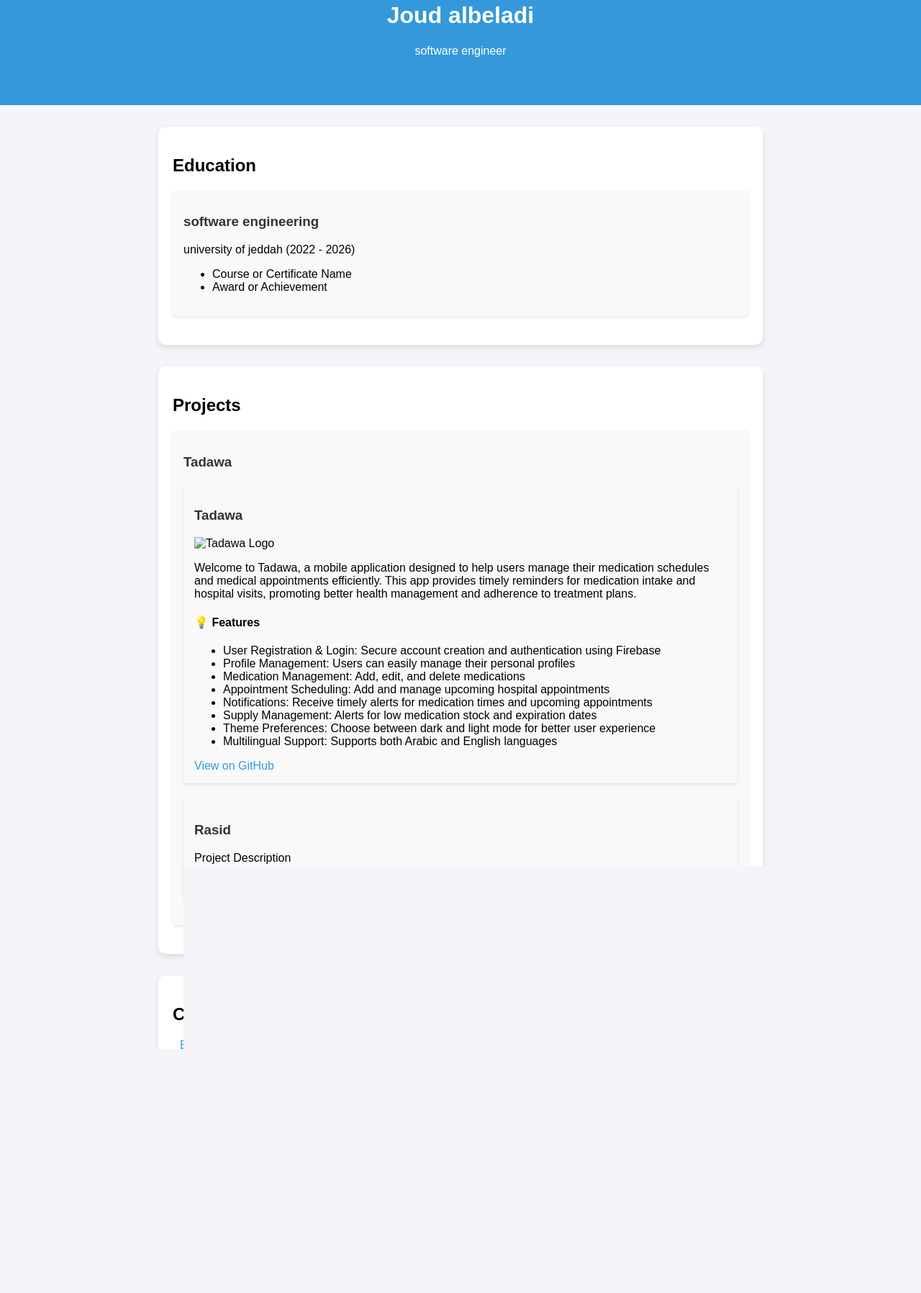
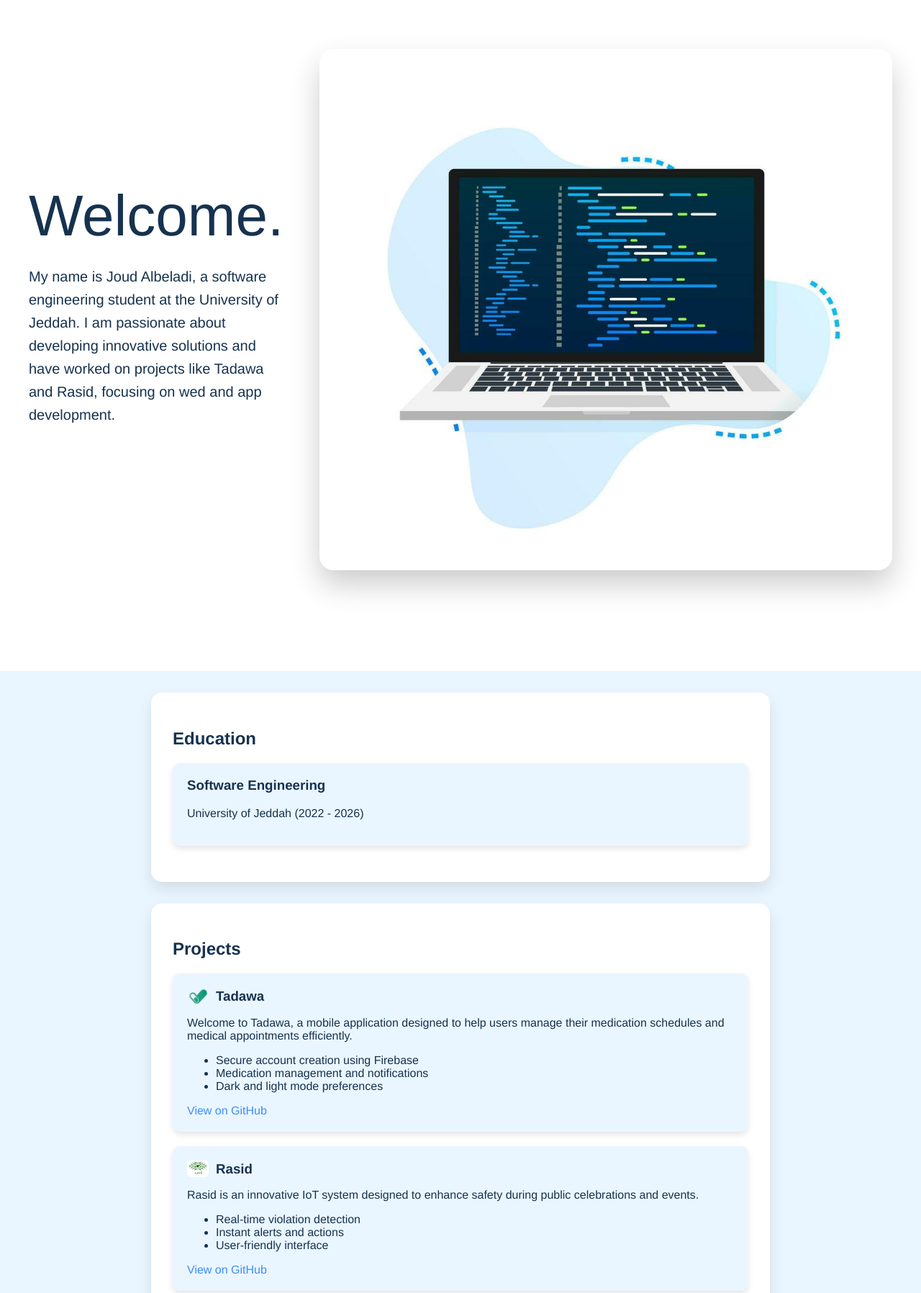
Before and after one commit to joud-7101/portfolio-website, a plain HTML site: page portfolio.html in a window 1280 px wide. Shown: the part 68-1864 px from the top of the page at 72% size. Before the commit the page ends 1669 px from the top, so only its background shows below. Drawn offline with Linux system fonts and the light colour scheme.

Commit message:
added rasid

```diff
--- a/portfolio.html
+++ b/portfolio.html
@@ -5,58 +5,66 @@
     <meta charset="UTF-8">
     <meta name="viewport" content="width=device-width, initial-scale=1.0">
     <title>Portfolio</title>
+    <!-- Link to External CSS -->
     <link rel="stylesheet" href="styleSheet.css">
 </head>
 
 <body>
     <!-- Header -->
     <header class="header">
-        <h1>Joud albeladi</h1>
-        <p>software engineer</p>
+        <div class="welcome-container">
+            <div class="welcome-text">
+                <h1>Welcome.</h1>
+                <p>My name is Joud Albeladi, a software engineering student at the University of Jeddah. I am passionate
+                    about developing innovative solutions and have worked on projects like Tadawa and Rasid, focusing on
+                    wed and app development.</p>
+            </div>
+            <div class="welcome-image">
+                <img src="labtop2.JPG" alt="Coding Setup">
+            </div>
+        </div>
     </header>
 
     <!-- Education Section -->
     <section class="education">
         <h2>Education</h2>
         <div class="card">
-            <h3>software engineering</h3>
-            <p>university of jeddah (2022 - 2026)</p>
-            <ul>
-                <li>Course or Certificate Name</li>
-                <li>Award or Achievement</li>
-            </ul>
+            <h3>Software Engineering</h3>
+            <p>University of Jeddah (2022 - 2026)</p>
+
         </div>
     </section>
 
     <!-- Projects Section -->
     <section class="projects">
         <h2>Projects</h2>
+
         <div class="card">
+            <div class="title-logo">
+                <img src="tadawaLogo.png" alt="Tadawa Logo" class="project-logo">
                 <h3>Tadawa</h3>
-            <div class="card">
-                <h3>Tadawa</h3>
-                <!-- App Logo -->
-                <img src="path_to_logo.png" alt="Tadawa Logo" class="project-logo">
+            </div>
             <p>Welcome to Tadawa, a mobile application designed to help users manage their medication schedules and
-                    medical appointments efficiently. This app provides timely reminders for medication intake and
-                    hospital visits, promoting better health management and adherence to treatment plans.</p>
-                <h4>💡 Features</h4>
+                medical appointments efficiently.</p>
             <ul>
-                    <li>User Registration & Login: Secure account creation and authentication using Firebase</li>
-                    <li>Profile Management: Users can easily manage their personal profiles</li>
-                    <li>Medication Management: Add, edit, and delete medications</li>
-                    <li>Appointment Scheduling: Add and manage upcoming hospital appointments</li>
-                    <li>Notifications: Receive timely alerts for medication times and upcoming appointments</li>
-                    <li>Supply Management: Alerts for low medication stock and expiration dates</li>
-                    <li>Theme Preferences: Choose between dark and light mode for better user experience</li>
-                    <li>Multilingual Support: Supports both Arabic and English languages</li>
+                <li>Secure account creation using Firebase</li>
+                <li>Medication management and notifications</li>
+                <li>Dark and light mode preferences</li>
             </ul>
             <a href="https://github.com/AreejAljuhani/Tadawa-app" target="_blank">View on GitHub</a>
         </div>
 
         <div class="card">
+            <div class="title-logo">
+                <img src="RasidLogo.png" alt="Rasid Logo" class="project-logo">
                 <h3>Rasid</h3>
-                <p>Project Description</p>
+            </div>
+            <p>Rasid is an innovative IoT system designed to enhance safety during public celebrations and events.</p>
+            <ul>
+                <li>Real-time violation detection</li>
+                <li>Instant alerts and actions</li>
+                <li>User-friendly interface</li>
+            </ul>
             <a href="https://github.com/Majd-sud/RASID" target="_blank">View on GitHub</a>
         </div>
     </section>
@@ -65,15 +73,21 @@
     <section class="contact">
         <h2>Contact Info</h2>
         <div class="social-links">
-            <a href="mailto:ajoud7101@gmai.com">Email</a>
-            <a href="https://github.com/joud-7101" target="_blank">GitHub</a>
-            <a href="https://www.linkedin.com/in/joud-albeladi-b42479322/" target="_blank">LinkedIn</a>
+            <a href="mailto:ajoud7101@gmai.com" target="_blank">
+                <img src="email-icon.png" alt="Email Icon"> Email
+            </a>
+            <a href="https://github.com/joud-7101" target="_blank">
+                <img src="hithubIcon.JPG" alt="GitHub Icon"> GitHub
+            </a>
+            <a href="https://www.linkedin.com/in/joud-albeladi-b42479322/" target="_blank">
+                <img src="lindinIcon.png" alt="LinkedIn Icon"> LinkedIn
+            </a>
         </div>
     </section>
 
     <!-- Footer -->
     <footer class="footer">
-        <p>© 2025 Joud albeladi. All rights reserved.</p>
+        <p>© 2025 Joud Albeladi. All rights reserved.</p>
     </footer>
 </body>
 
--- a/styleSheet.css
+++ b/styleSheet.css
@@ -1,18 +1,76 @@
 /* General Styles */
 body {
-    font-family: Arial, sans-serif;
-    background-color: #f4f4f9;
+    font-family: 'Helvetica Neue', sans-serif;
+    background-color: #EAF6FF;
+    /* Soft Light Blue */
     margin: 0;
     padding: 0;
+    overflow-x: hidden;
+    color: #16324F;
+    /* Deep Ocean Blue */
 }
 
-/* Header */
+/* Header Styles */
 .header {
-    text-align: center;
-    padding: 50px 0;
-    background-color: #3498db;
-    color: white;
+    background-color: #FFFFFF;
+    /* Pure White */
+    color: #16324F;
+    padding: 100px 20px;
+    min-height: 100vh;
+    display: flex;
+    align-items: center;
+    justify-content: center;
+    position: relative;
+    overflow: hidden;
+    z-index: 1;
 }
+
+.welcome-container {
+    display: flex;
+    align-items: center;
+    justify-content: space-between;
+    max-width: 1200px;
+    width: 100%;
+    gap: 50px;
+    position: relative;
+    z-index: 2;
+}
+
+.welcome-text {
+    flex: 1;
+}
+
+.welcome-text h1 {
+    font-size: 80px;
+    font-weight: 300;
+    margin: 0;
+    color: #16324F;
+    /* Deep Ocean Blue */
+    line-height: 1.2;
+}
+
+.welcome-text p {
+    font-size: 20px;
+    line-height: 1.6;
+    color: #16324F;
+    /* Bright Electric Blue */
+    max-width: 500px;
+}
+
+.welcome-image img {
+    max-width: 100%;
+    height: auto;
+    border-radius: 20px;
+    box-shadow: 0 20px 40px rgba(0, 0, 0, 0.2);
+    animation: float 6s ease-in-out infinite;
+    transition: transform 0.3s;
+}
+
+.welcome-image img:hover {
+    transform: scale(1.05);
+}
+
+
 
 /* Section Layout */
 .education,
@@ -20,42 +78,110 @@ body {
 .contact {
     max-width: 800px;
     margin: 30px auto;
-    padding: 20px;
-    background-color: white;
-    border-radius: 10px;
-    box-shadow: 0 4px 8px rgba(0, 0, 0, 0.1);
+    padding: 30px;
+    background-color: #FFFFFF;
+    /* Pure White */
+    border-radius: 15px;
+    box-shadow: 0 10px 20px rgba(0, 0, 0, 0.1);
+    transition: transform 0.3s;
+    color: #16324F;
+}
+
+.education:hover,
+.projects:hover,
+.contact:hover {
+    transform: translateY(-10px);
 }
 
 /* Cards */
 .card {
-    background-color: #f9f9f9;
-    padding: 15px;
-    border-radius: 5px;
+    background-color: #EAF6FF;
+    /* Soft Light Blue */
+    padding: 20px;
+    border-radius: 10px;
     margin-bottom: 20px;
-    box-shadow: 0 2px 4px rgba(0, 0, 0, 0.1);
+    box-shadow: 0 4px 8px rgba(0, 0, 0, 0.1);
+    transition: box-shadow 0.3s;
+    color: #16324F;
+}
+
+.card:hover {
+    box-shadow: 0 8px 16px rgba(0, 0, 0, 0.2);
 }
 
 .card h3 {
-    color: #333;
+    color: #16324F;
+    margin-top: 0;
 }
 
 .card a {
-    color: #3498db;
+    color: #3A8DFF;
+    /* Bright Electric Blue */
     text-decoration: none;
+    transition: color 0.3s;
 }
 
-/* Contact Links */
-.contact .social-links a {
-    margin: 0 10px;
-    color: #3498db;
+.card a:hover {
+    color: #A3FF67;
+    /* Lime Green Accent */
+}
+
+/* Flexbox for Project Content */
+.title-logo {
+    display: flex;
+    align-items: center;
+    gap: 10px;
+}
+
+/* Style for the Project Logo */
+.project-logo {
+    max-width: 30px;
+    height: auto;
+    flex-shrink: 0;
+    border-radius: 5px;
+}
+
+/* Adjust Heading */
+.title-logo h3 {
+    margin: 0;
+}
+
+/* Social Links */
+.social-links {
+    display: flex;
+    justify-content: center;
+    gap: 30px;
+    margin-top: 20px;
+}
+
+.social-links a {
+    color: #333;
     text-decoration: none;
+    display: flex;
+    align-items: center;
+    gap: 8px;
 }
+
+.social-links img {
+    width: 24px;
+    height: 24px;
+}
+
+.contact {
+    text-align: center;
+}
+
+
 
 /* Footer */
 .footer {
     text-align: center;
     padding: 20px;
-    background-color: #333;
-    color: white;
+    background-color: #16324F;
+    /* Deep Ocean Blue */
+    color: #FFFFFF;
     margin-top: 30px;
+    box-shadow: 0 -4px 8px rgba(0, 0, 0, 0.1);
+    border-top-left-radius: 20px;
+    border-top-right-radius: 20px;
 }
```
Also changed, not shown: RasidLogo.png (added), email-icon.png (added), hithubIcon.jpg (added), labtop2.jpg (added), lindinIcon.png (added), tadawaLogo.png (added). Lines whose indentation alone changed are shown as unchanged.
